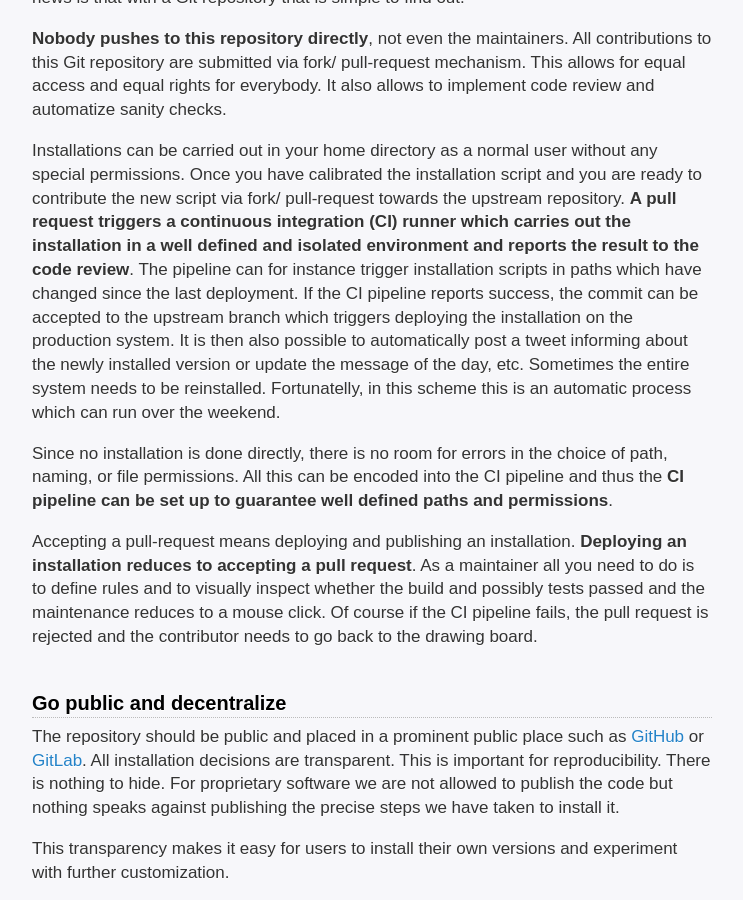
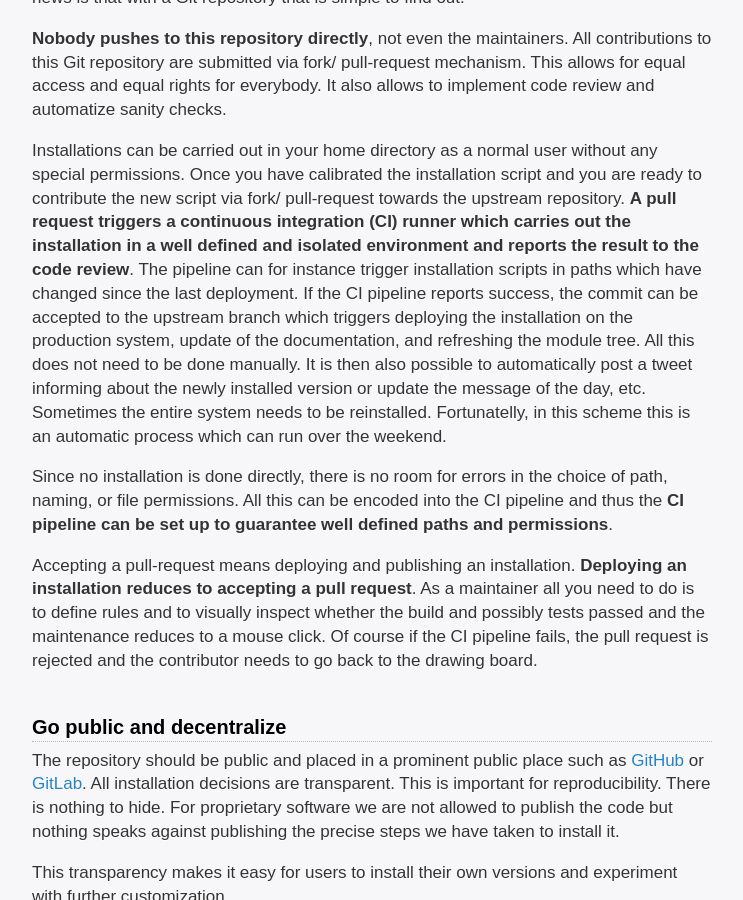
Before and after one commit to dev-cafe/blog, a Jekyll site: the page built from _posts/2017-04-27-peer-reviewed-installations.md, in a window 1280 px wide and 900 px high, scrolled down 2632 px. Shown: the whole window, without its empty margins (268-1011 px from the left). Built offline with Jekyll 4.4.1, drawn with Linux system fonts in a browser that asks for light colours.

Commit message:
add a sentence about refreshing doc and module tree

```diff
--- a/_posts/2017-04-27-peer-reviewed-installations.md
+++ b/_posts/2017-04-27-peer-reviewed-installations.md
@@ -141,7 +141,9 @@ and isolated environment and reports the result to the code review**.  The
 pipeline can for instance trigger installation scripts in paths which have
 changed since the last deployment. If the CI pipeline reports success, the
 commit can be accepted to the upstream branch which triggers deploying the
-installation on the production system. It is then also possible to
+installation on the production system, update of the documentation, and refreshing the module
+tree. All this does not need to be done manually.
+It is then also possible to
 automatically post a tweet informing about the newly installed version or
 update the message of the day, etc. Sometimes the entire system needs to be
 reinstalled.  Fortunatelly, in this scheme this is an automatic process which
```
